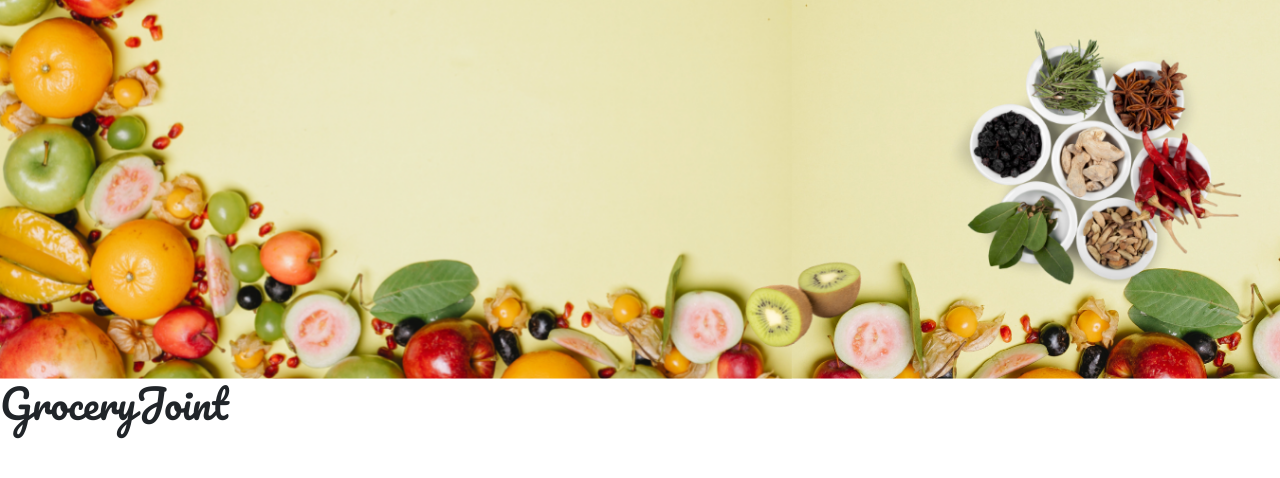
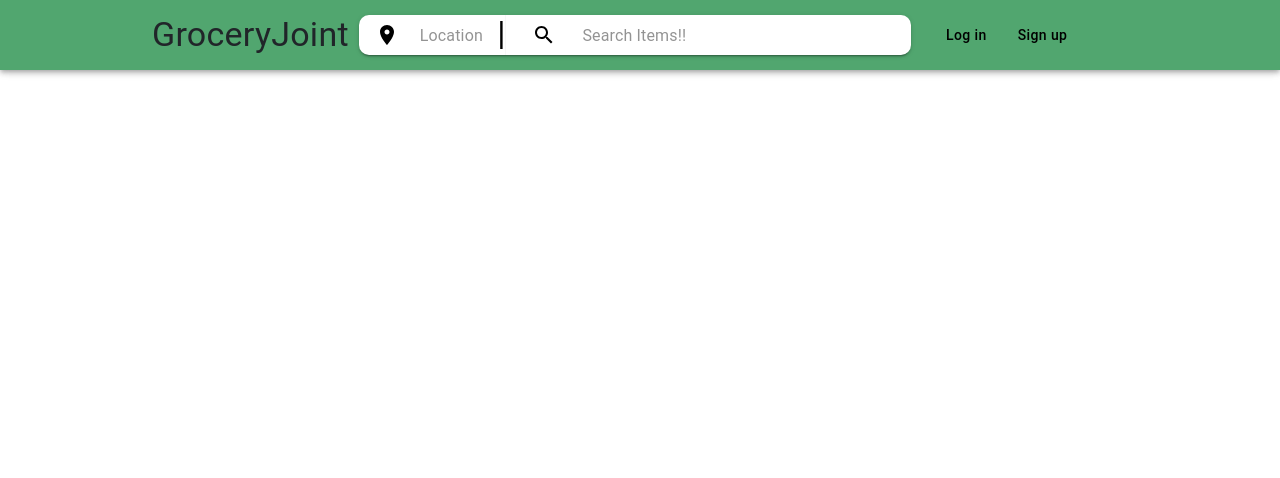
Before and after one commit to rahulrangi18/GroceryJoint, a React (Create React App) app: page / in a window 1280 px wide. Shown: the top 478 px of the page. Built offline with nearby package versions, Linux system fonts and the light colour scheme.

Commit message:
Navbar Designed

```diff
--- a/package.json
+++ b/package.json
@@ -8,6 +8,8 @@
   ],
   "main": "src/index.js",
   "dependencies": {
+    "@material-ui/core": "^4.12.3",
+    "@material-ui/icons": "^4.11.2",
     "bootstrap": "5.1.0",
     "react": "17.0.2",
     "react-bootstrap": "1.6.1",
--- /dev/null
+++ b/src/App.js
@@ -0,0 +1,15 @@
+import React from "react";
+// import Bgimage from "../images/bgFirstPage.png";
+// import Container from 'react-bootstrap/Container';
+// import Button from 'react-bootstrap/Button';
+// import Image from 'react-bootstrap/Image'
+import Navbar from './components/header/Navbar';
+function App() {
+  return (
+    <>
+      <Navbar/>
+    </>
+  );
+}
+
+export default App;
--- a/src/components/App.jsx
+++ /dev/null
@@ -1,18 +0,0 @@
-import React from "react";
-import Bgimage from "../images/bgFirstPage.png";
-import Container from 'react-bootstrap/Container';
-import Button from 'react-bootstrap/Button';
-import Image from 'react-bootstrap/Image'
-
-function App() {
-  return (
-    <div className="App">
-    <Container fluid style={{padding: 0}}>
-    <Image className="startingImg" src = {Bgimage} alt= "grocery" fluid />
-    <h1 className="mainHeading">GroceryJoint</h1>
-    </Container>
-    </div>
-  );
-}
-
-export default App;
--- /dev/null
+++ b/src/components/header/Location.jsx
@@ -0,0 +1,19 @@
+
+import { Grid, TextField } from '@material-ui/core';
+import AccountCircle from '@material-ui/icons/AccountCircle';
+
+
+const Location = () => {
+    return (
+        <Grid container spacing={1} alignItems="flex-end">
+            <Grid item>
+                <AccountCircle />
+            </Grid>
+            <Grid item>
+                <TextField id="input-with-icon-grid" label="With a grid" />
+            </Grid>
+        </Grid>
+    )
+};
+
+export default Location;
--- /dev/null
+++ b/src/components/header/Navbar.jsx
@@ -0,0 +1,156 @@
+import './style.css'
+import Location from './Location'
+import { AppBar, Toolbar, Typography, InputBase, makeStyles, Box, alpha, Button, Divider } from '@material-ui/core';
+import SearchIcon from '@material-ui/icons/Search';
+import SearchBar from './SearchBar';
+import LocationOnIcon from '@material-ui/icons/LocationOn';
+
+const useStyles = makeStyles((theme) => ({
+  navbar: {
+    background: "#51A66F",
+    // display:"flex",
+    paddingLeft: "10%",
+  },
+  root: {
+    flexGrow: 1,
+  },
+  search: {
+    margin: "0 7% 0 auto",
+    borderRadius: 10,
+    backgroundColor: "#fff",
+    width: "50%",
+    marginLeft: 10,
+    display: "flex",
+    color: "black",
+    margin: 15,
+    height: 40,
+  },
+  searchIcon: {
+    padding: theme.spacing(2, 2),
+    height: "100%",
+    position: "relative",
+    pointerEvents: "none",
+    display: "flex",
+    alignItems: "center",
+    justifyContent: "center",
+  },
+  inputRoot: {
+    color: "inherit",
+  },
+  inputInput: {
+    padding: 5,
+    // padding: theme.spacing(1, 1, 1, 0),
+    // vertical padding + font size from searchIcon
+    // paddingLeft: `calc(1em + ${theme.spacing(4)}px)`,
+    // transition: theme.transitions.create('width'),
+    // width: '100%',
+  },
+  subheader: {
+    margin: "0 15% 0 auto",
+    display: "flex",
+  },
+  login: {
+    "& > *": {
+      marginRight: 15,
+      alignItem: "center",
+      color: "black",
+      textDecoration: "none",
+      textTransform: "none",
+    },
+    "&:hover": {
+      background: "#F28705",
+    },
+  },
+  signup: {
+    "& > *": {
+      marginRight: 15,
+      alignItem: "center",
+      color: "black",
+      textDecoration: "none",
+      textTransform: "none",
+    },
+    "&:hover": {
+      background: "#F28705",
+    },
+  },
+}));
+const mystyle = {
+  color: "black",
+  fontSize: 30,
+  fontFamily: "Arial",
+};
+const Navbar = () => {
+  const classes = useStyles();
+  return (
+    // <Box className={classes.navbar} >
+    <AppBar color="transparent" className={classes.navbar}>
+      <Toolbar>
+        <Typography variant="h4">GroceryJoint</Typography>
+        <Box boxShadow={2} className={classes.search}>
+          <div className={classes.searchIcon}>
+            <LocationOnIcon />
+          </div>
+          <InputBase
+            placeholder="Location"
+            classes={{
+              root: classes.inputRoot,
+              input: classes.inputInput,
+            }}
+            style={{ width: "15%" }}
+            inputProps={{ "aria-label": "search" }}
+          />
+          <h1 style={mystyle}>|</h1>
+          <Divider orientation="vertical" flexItem />
+          <SearchBar />
+        </Box>
+        <Box className={classes.subheader}>
+          <Button className={classes.login} color="inherit">
+            Log in
+          </Button>
+          <Button className={classes.signup} color="inherit">
+            Sign up
+          </Button>
+        </Box>
+      </Toolbar>
+    </AppBar>
+    // </Box>
+  );
+};
+
+
+export default Navbar;
+
+
+
+
+    // <div className="main-nav" >
+    // <nav className="navbar navbar-expand-lg navbar-light bg-light">
+    //     <div className="container-fluid ">
+    //         <div className="nav" >
+    //             <a className="navbar-brand" href="#">GroceryJoint</a>
+    //             <button className="navbar-toggler" type="button" data-bs-toggle="collapse" data-bs-target="#navbarSupportedContent" aria-controls="navbarSupportedContent" aria-expanded="false" aria-label="Toggle navigation">
+    //                 <span className="navbar-toggler-icon"></span>
+    //             </button>
+    //             <div className="collapse navbar-collapse" id="navbarSupportedContent">
+    //                 <li class="dropdown">
+    //                     <a href="#" class="dropdown-toggle" data-toggle="dropdown" role="button" aria-haspopup="true" aria-expanded="false">Dropdown <span class="caret"></span></a>
+
+    //                 </li>
+    //                 <form className="d-flex">
+    //                     {/* <Location/> */}
+    //                     <input className="form-control me-2" type="search" placeholder="Search" aria-label="Search" />
+    //                     <button className="btn btn-outline-success" type="submit">Search</button>
+    //                 </form>
+    //                 <ul className="navbar-nav ml-auto mb-2 mb-lg-0">
+    //                     <li className="nav-item">
+    //                         <a className="nav-link active" aria-current="page" href="#">Log in</a>
+    //                     </li>
+    //                     <li className="nav-item">
+    //                         <a className="nav-link active" aria-current="page" href="#">Sign Up</a>
+    //                     </li>
+    //                 </ul>
+    //             </div>
+    //         </div>
+    //     </div>
+    // </nav>
+    // </div>
--- /dev/null
+++ b/src/components/header/SearchBar.jsx
@@ -0,0 +1,55 @@
+import { fade, makeStyles, Box } from '@material-ui/core';
+import InputBase from '@material-ui/core/InputBase';
+import SearchIcon from '@material-ui/icons/Search';
+
+const useStyles = makeStyles((theme) => ({
+    search: {
+        margin: "0 7% 0 auto",
+        // borderRadius: 2,
+        // backgroundColor: "#fff",
+        width: '60%',
+        marginLeft: 10,
+        display: "flex",
+        color: "black",
+        margin: 1,
+        height:38,
+    },
+    searchIcon: {
+        padding: theme.spacing(2, 2),
+        height: '100%',
+        position: 'relative',
+        pointerEvents: 'none',
+        display: 'flex',
+        alignItems: 'center',
+        justifyContent: 'center',
+    },
+    inputRoot: {
+        color: 'inherit',
+        // fontSize:'unset',
+        width: '100%',
+    },
+    inputInput: {
+        padding: 10,
+    },
+}))
+// boxShadow={2}
+export default function SearchBar() {
+    const classes = useStyles();
+    return (
+        <Box className={classes.search}>
+            <div className={classes.searchIcon}>
+                <SearchIcon />
+            </div>
+            <InputBase
+                placeholder="Search Items!!"
+                classes={{
+                    root: classes.inputRoot,
+                    input: classes.inputInput,
+                }}
+                style={{width:"100%"}}
+                inputProps={{ 'aria-label': 'search' }}
+            />
+        </Box>
+    )
+
+};
--- /dev/null
+++ b/src/components/header/style.css
@@ -0,0 +1,36 @@
+.navbar-nav {
+    margin-left: auto;
+};
+
+.navbar {
+    width: 100%;
+    margin: 0 auto;
+    /* display: flex;
+    position: relative;
+    align-items: center; */
+}
+
+/* .main-nav {
+    width: 100%;
+    display:block;
+    position: static;
+    height: 3.2em;
+    align-items: center;
+    top:'0';
+
+}; */
+
+.navbar-brand {
+    font-size:24px;
+    font-weight: 700;
+}
+
+.nav {
+    width: 80%;
+    padding-left: 10rem;
+    padding-right: 2rem;
+    display: flex;
+    flex-direction: row;
+};
+
+/* .navbar-brand{} */
--- a/src/index.js
+++ b/src/index.js
@@ -2,6 +2,12 @@ import React from "react";
 import ReactDOM from "react-dom";
 import 'bootstrap/dist/css/bootstrap.min.css';
 
-import App from "./components/App.jsx";
+import App from "./App";
 
-ReactDOM.render(<App/>,document.getElementById("root"));
+
+ReactDOM.render(
+    <React.StrictMode>
+        <App />
+    </React.StrictMode>,
+  document.getElementById("root")
+);
```
Also changed, not shown: src/App.css (added), 1 other file (tests, documents, lock files or other folders).
